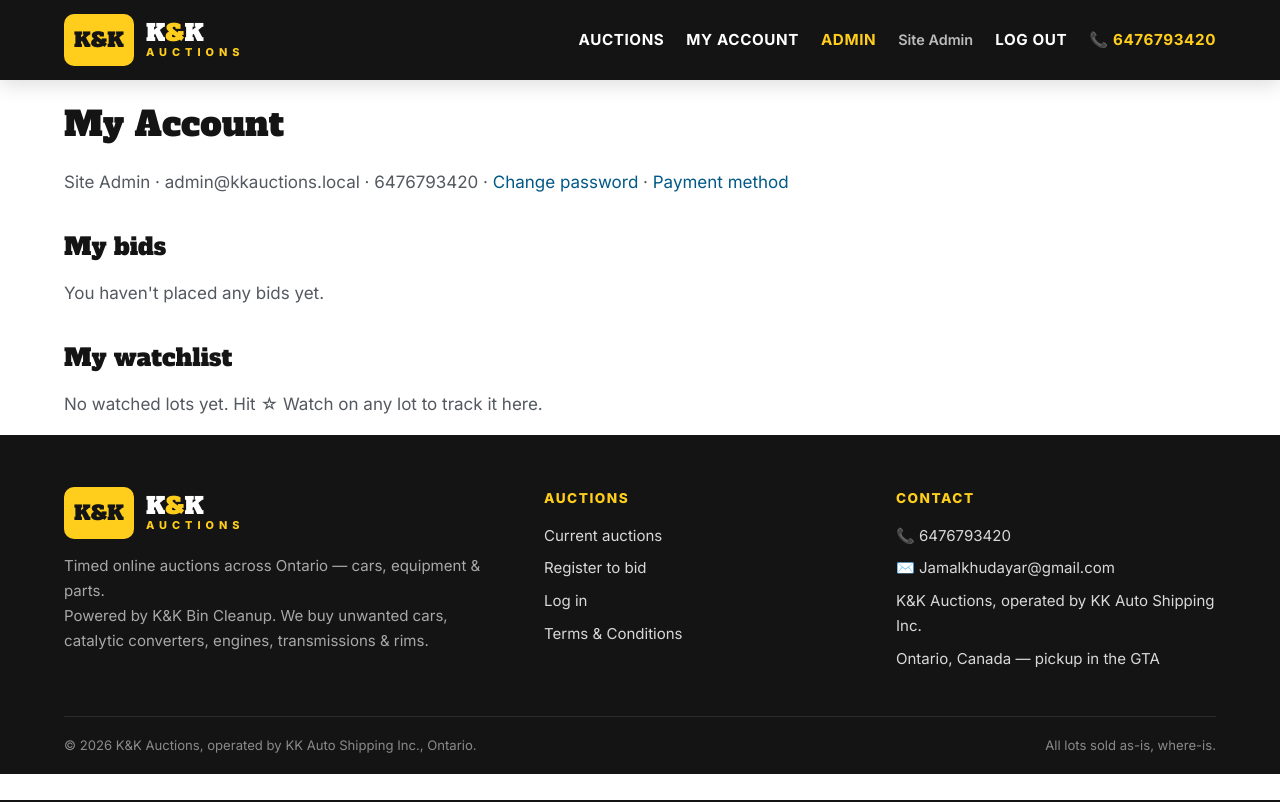
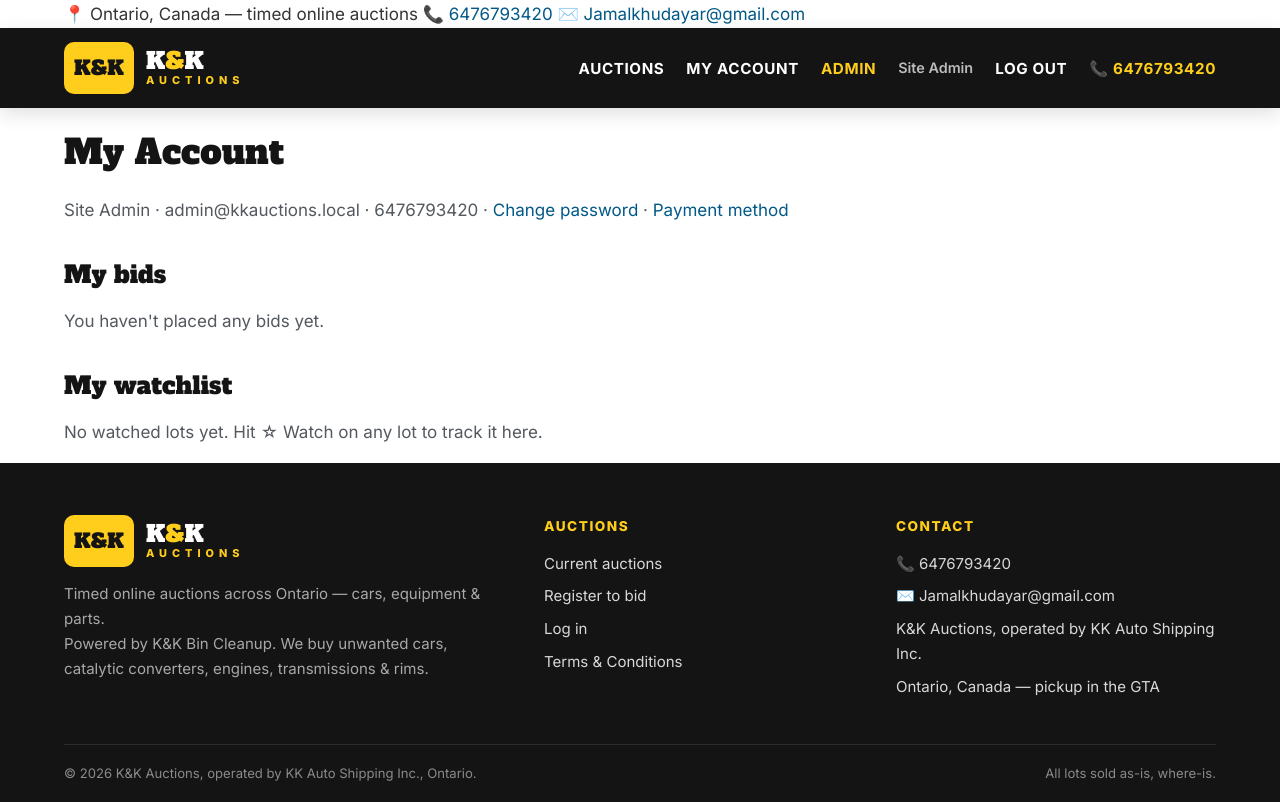
Before and after one commit to jamalkhudayar-glitch/kk-auctions, a Flask app: page /account in a window 1280 px wide. Run offline with Flask 3, Linux system fonts and the light colour scheme; the visitor is signed in with stand-in values (Sample User, id 1); data comes from the database, SQL or seed files in the repository; data that the repository does not hold is empty.

Commit message:
Full Bryan's-style general layout

```diff
--- a/templates/base.html
+++ b/templates/base.html
@@ -10,6 +10,15 @@
 <link rel="stylesheet" href="{{ url_for('static', filename='style.css') }}">
 </head>
 <body>
+<div class="topbar">
+  <div class="wrap topbar-inner">
+    <span>📍 Ontario, Canada — timed online auctions</span>
+    <span class="topbar-right">
+      <a href="tel:{{ business_phone }}">📞 {{ business_phone }}</a>
+      <a href="mailto:Jamalkhudayar@gmail.com">✉️ Jamalkhudayar@gmail.com</a>
+    </span>
+  </div>
+</div>
 <header class="site-header">
   <div class="wrap header-inner">
     <a class="brand" href="{{ url_for('index') }}">
```
